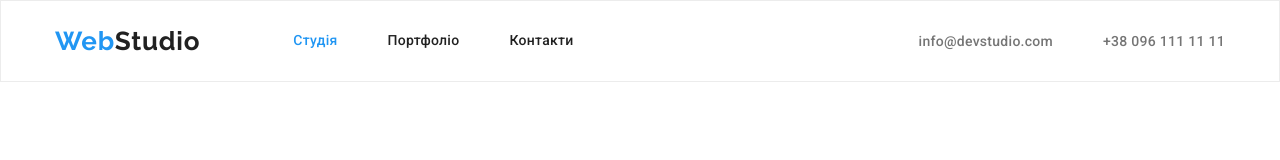
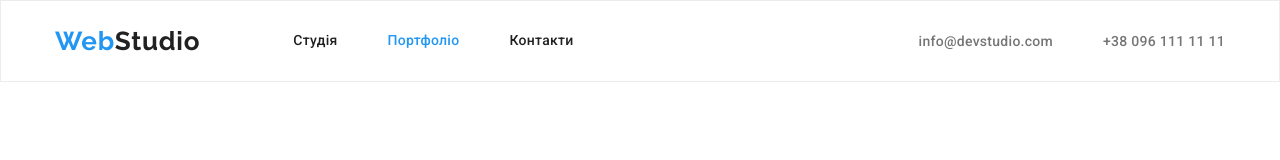
Before and after one commit to Lisiuk-Ruslan/goit-markup-hw-03, a plain HTML site: page portfolio.html in a window 1280 px wide. Shown: the top 160 px of the page. Drawn offline with nearby package versions, Linux system fonts and the light colour scheme.

Commit message:
Вніс поправки

```diff
--- a/portfolio.html
+++ b/portfolio.html
@@ -25,8 +25,8 @@
         <nav class="main-naf">
           <a href="./index.html" class="logo">Web<span class="stydio">Studio</span> </a>
           <ul class="site-nav">
-            <li class="item"><a href="./index.html" class="link current">Студія</a></li>
-            <li class="item"><a href="./portfolio.html" class="link">Портфоліо</a></li>
+            <li class="item"><a href="./index.html" class="link">Студія</a></li>
+            <li class="item"><a href="./portfolio.html" class="link current">Портфоліо</a></li>
             <li class="item"><a href="" class="link">Контакти</a></li>
           </ul>
         </nav>
```
